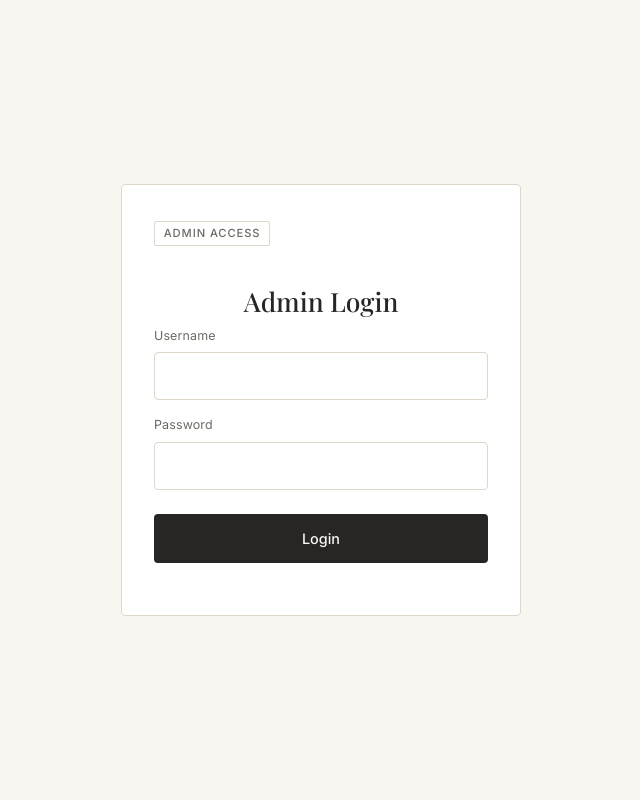
After one commit to RtCzee/Pastimes_Clothing-, a PHP site: page /adminLogin.php in a window 1280 px wide. The commit adds this page. Shown: the whole page, without its empty margins (319-959 px from the left). Run offline with PHP 8.4, Linux system fonts and the light colour scheme.

Commit message:
feat: build initial e-commerce system with user authentication, admin dashboard, and database setup

```diff
--- a/Home.php
+++ b/Home.php
@@ -110,4 +110,8 @@ render_page_start([
         </form>
     </div>
 </section>
+
+<a href="adminLogin.php" style="position:fixed;bottom:10px;right:10px;font-size:12px;color:gray;">
+Admin
+</a>
 <?php render_page_end(); ?>
--- /dev/null
+++ b/adminLogin.php
@@ -0,0 +1,57 @@
+<?php
+session_start();
+include("data/DBConn.php");
+
+if ($_SERVER["REQUEST_METHOD"] == "POST") {
+
+    $username = $_POST['username'];
+    $password = $_POST['password'];
+
+    $stmt = $conn->prepare("SELECT * FROM tblAdmin WHERE username=? ");
+    $stmt->bind_param("s", $username);
+    $stmt->execute();
+
+    $result = $stmt->get_result();
+    $admin = $result->fetch_assoc();
+
+    if ($admin) {
+
+        $_SESSION['adminID'] = $admin['adminID'];
+
+        header("Location: adminDashboard.php");
+        exit;
+
+    } else {
+        $error = "Invalid admin login";
+    }
+}
+?>
+
+<link rel="stylesheet" href="assets/css/styles.css">
+
+<div class="auth-page">
+  <div class="auth-card">
+
+    <div class="admin-badge">ADMIN ACCESS</div>
+    <div class="auth-title">Admin Login</div>
+
+    <?php if (isset($error)) echo "<p class='pending-note'>$error</p>"; ?>
+
+    <form method="POST">
+
+      <div class="form-group">
+        <label class="form-label">Username</label>
+        <input class="form-input" name="username" required>
+      </div>
+
+      <div class="form-group">
+        <label class="form-label">Password</label>
+        <input class="form-input" name="password" type="password" required>
+      </div>
+
+      <button class="auth-btn" type="submit">Login</button>
+
+    </form>
+
+  </div>
+</div>
--- a/assets/css/styles.css
+++ b/assets/css/styles.css
@@ -1161,3 +1161,277 @@ button {
     width: auto;
   }
 }
+/* =========================
+   AUTH PAGES — LOGIN / REGISTER / ADMIN
+   Matches ClothingStore base stylesheet
+========================= */
+
+.auth-page {
+  min-height: 100vh;
+  display: flex;
+  align-items: center;
+  justify-content: center;
+  padding: 3rem 1rem;
+  background: var(--background);
+}
+
+.auth-card {
+  width: 100%;
+  max-width: 400px;
+  background: var(--white);
+  border: 1px solid var(--border);
+  border-radius: var(--radius);
+  padding: 2.25rem 2rem;
+}
+
+.auth-brand {
+  font-family: 'Playfair Display', serif;
+  font-size: 1.3rem;
+  font-weight: 500;
+  text-align: center;
+  color: var(--foreground);
+}
+
+.auth-title {
+  font-family: 'Playfair Display', serif;
+  font-size: 1.65rem;
+  font-weight: 500;
+  text-align: center;
+  margin: 1.25rem 0 0.3rem;
+  color: var(--foreground);
+}
+
+.auth-sub {
+  text-align: center;
+  color: var(--muted);
+  font-size: 0.84rem;
+  margin-bottom: 1.75rem;
+}
+
+/* Form fields */
+.form-group {
+  margin-bottom: 1rem;
+}
+
+.form-label {
+  display: block;
+  font-size: 0.78rem;
+  color: var(--muted);
+  margin-bottom: 0.4rem;
+  letter-spacing: 0.01em;
+}
+
+.form-input {
+  width: 100%;
+  padding: 0.78rem 0.9rem;
+  border: 1px solid var(--border);
+  border-radius: var(--radius);
+  background: var(--white);
+  color: var(--foreground);
+  font-family: 'Inter', sans-serif;
+  font-size: 0.9rem;
+  transition: border-color 0.2s ease;
+}
+
+.form-input:focus {
+  outline: none;
+  border-color: var(--foreground);
+}
+
+.form-input::placeholder {
+  color: #b5aea4;
+}
+
+/* Two-column row (first / last name) */
+.form-row {
+  display: grid;
+  grid-template-columns: 1fr 1fr;
+  gap: 0.75rem;
+}
+
+/* Primary button */
+.auth-btn {
+  width: 100%;
+  padding: 0.85rem;
+  background: var(--foreground);
+  color: var(--background);
+  border: none;
+  border-radius: var(--radius);
+  font-family: 'Inter', sans-serif;
+  font-size: 0.9rem;
+  font-weight: 500;
+  cursor: pointer;
+  margin-top: 0.5rem;
+  transition: transform 0.2s ease;
+}
+
+.auth-btn:hover {
+  transform: translateY(-1px);
+}
+
+/* Password show/hide */
+.password-wrap {
+  position: relative;
+}
+
+.password-wrap .form-input {
+  padding-right: 2.75rem;
+}
+
+.pw-toggle {
+  position: absolute;
+  right: 0.75rem;
+  top: 50%;
+  transform: translateY(-50%);
+  background: none;
+  border: none;
+  cursor: pointer;
+  color: var(--muted);
+  font-size: 0.78rem;
+  font-family: 'Inter', sans-serif;
+  padding: 0;
+}
+
+.pw-toggle:hover {
+  color: var(--foreground);
+}
+
+/* Password strength bar (register page) */
+.strength-bar {
+  height: 3px;
+  background: var(--border);
+  border-radius: 2px;
+  margin-top: 0.5rem;
+  overflow: hidden;
+}
+
+.strength-fill {
+  height: 100%;
+  width: 0%;
+  border-radius: 2px;
+  transition: width 0.3s ease, background 0.3s ease;
+}
+
+.strength-fill--weak   { width: 25%; background: #c96c6c; }
+.strength-fill--fair   { width: 55%; background: #c1a96c; }
+.strength-fill--good   { width: 80%; background: #7aaa6e; }
+.strength-fill--strong { width: 100%; background: #4a8a3d; }
+
+/* Helper hint text */
+.field-hint {
+  font-size: 0.72rem;
+  color: var(--muted);
+  margin-top: 0.35rem;
+}
+
+/* Terms checkbox */
+.check-group {
+  display: flex;
+  align-items: flex-start;
+  gap: 0.65rem;
+  margin: 1.25rem 0 0;
+}
+
+.check-group input[type="checkbox"] {
+  margin-top: 2px;
+  accent-color: var(--foreground);
+  flex-shrink: 0;
+}
+
+.check-group label {
+  font-size: 0.78rem;
+  color: var(--muted);
+  line-height: 1.5;
+}
+
+.check-group label a {
+  color: var(--foreground);
+  font-weight: 500;
+  text-decoration: none;
+}
+
+/* Footer link (already have account / don't have account) */
+.auth-footer-note {
+  text-align: center;
+  font-size: 0.8rem;
+  color: var(--muted);
+  margin-top: 1.5rem;
+}
+
+.auth-footer-note a {
+  color: var(--foreground);
+  font-weight: 500;
+  text-decoration: none;
+}
+
+/* Pending approval notice (register page) */
+.pending-note {
+  background: var(--secondary);
+  border: 1px solid var(--border);
+  border-radius: var(--radius);
+  padding: 0.75rem 1rem;
+  font-size: 0.78rem;
+  color: var(--muted);
+  margin-top: 1.25rem;
+  text-align: center;
+  line-height: 1.5;
+}
+
+.pending-note strong {
+  color: var(--foreground);
+}
+
+/* Admin badge (admin login page) */
+.admin-badge {
+  display: inline-flex;
+  align-items: center;
+  gap: 0.4rem;
+  font-size: 0.7rem;
+  font-weight: 500;
+  letter-spacing: 0.08em;
+  text-transform: uppercase;
+  color: var(--muted);
+  border: 1px solid var(--border);
+  border-radius: 2px;
+  padding: 0.2rem 0.55rem;
+  margin-bottom: 1rem;
+}
+
+.admin-badge-wrap {
+  text-align: center;
+  margin-top: 1.25rem;
+}
+
+/* Role selector — if you add a buyer/seller/admin toggle */
+.role-row {
+  display: flex;
+  gap: 0.5rem;
+  margin-bottom: 1.25rem;
+}
+
+.role-opt {
+  flex: 1;
+  text-align: center;
+}
+
+.role-opt input {
+  display: none;
+}
+
+.role-opt label {
+  display: block;
+  padding: 0.6rem 0.5rem;
+  border: 1px solid var(--border);
+  border-radius: var(--radius);
+  font-size: 0.78rem;
+  color: var(--muted);
+  cursor: pointer;
+  background: var(--secondary);
+  transition: background 0.2s ease, color 0.2s ease, border-color 0.2s ease;
+}
+
+.role-opt input:checked + label {
+  background: var(--foreground);
+  color: var(--background);
+  border-color: var(--foreground);
+}
--- /dev/null
+++ b/data/DBConn.php
@@ -0,0 +1,15 @@
+<?php
+// DBConn.php
+//declear variable fopr connections
+$server = (string) "localhost";
+$username = (string) "root";
+$password = (string) "";
+$database = (string) "ClothingStore";
+$port = (int) 3306;
+
+$conn = mysqli_connect($server, $username, $password, $database ,$port);
+
+if (!$conn) {
+    die("Database connection failed: " . mysqli_connect_error());
+}
+?>
--- /dev/null
+++ b/data/userData.txt
@@ -0,0 +1,5 @@
+johnnD,John Doe,john@gmail.com,29ef52e7563626a96cea7f4b4085c124
+siHLE_OVU,Sihle Ndlovu,sihle@gmail.com,5f4dcc3b5aa765d61d8327deb882cf99
+MR_khumalo,Mike Khumalo,mike@gmail.com,e99a18c428cb38d5f260853678922e03
+yourgirl_aya,Ayanda Mandla,mandla@gmail.com,25d55ad283aa400af464c76d713c07ad
+ama_baloyi,Amanda Baloyi,david@gmail.com,81dc9bdb52d04dc20036dbd8313ed055
--- /dev/null
+++ b/logout.php
@@ -0,0 +1,5 @@
+<?php
+session_start();
+session_destroy();
+header("Location: Home.php");
+exit;
```
Also changed, not shown: adminDashboard.php (added, +82 -0 lines), data/createTable.php (added, +126 -0 lines), data/loadClothingStore.php (added, +26 -0 lines), includes/bootstrap.php (+19 -2 lines), login.php (added, +65 -0 lines), register.php (added, +66 -0 lines).
